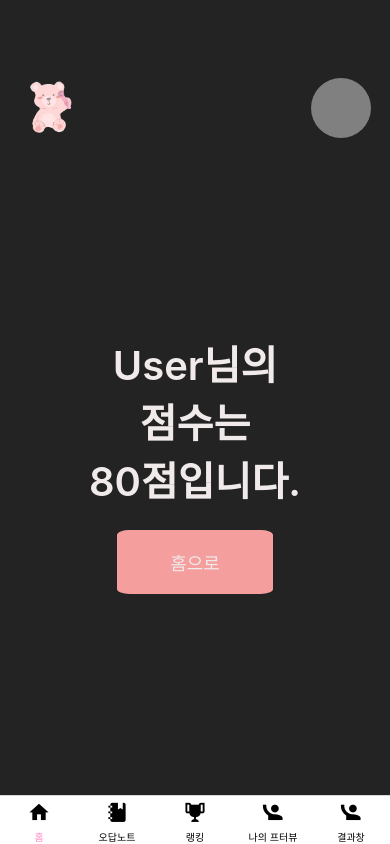
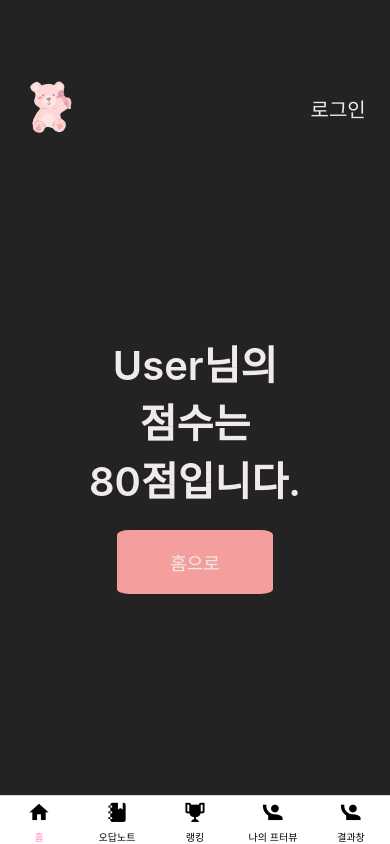
Before and after one commit to Exist95/Front-interview, a React Native app in the folder client/: screen /Result in a window 390 px wide. Built offline with nearby package versions, Linux system fonts and the light colour scheme.

Commit message:
[REFECTOR]: 헤더 수정

```diff
--- a/client/view/components/Common/Header/index.tsx
+++ b/client/view/components/Common/Header/index.tsx
@@ -1,24 +1,35 @@
 import { useNavigation } from "@react-navigation/native";
+import { useState } from "react";
 import { Pressable } from "react-native";
 import * as S from "./style";
 
 export const Header = () => {
+  const [isLogin, setIsLogin] = useState(false);
   const navigation = useNavigation<any>();
   return (
     <S.Container>
       <S.Logo
         source={require("../../../../assets/fterview_icon-removebg-preview.png")}
       />
+      {isLogin ? (
         <Pressable
           onPress={() => {
             navigation.navigate("MyPage");
           }}
         >
-        <S.Profile />
+          <S.Profile source={require("../../../../assets/User.png")} />
         </Pressable>
+      ) : (
+        <S.LoginBox>
+          <Pressable
+            onPress={() => {
+              navigation.navigate("Login");
+            }}
+          >
+            <S.LoginText>로그인</S.LoginText>
+          </Pressable>
+        </S.LoginBox>
+      )}
     </S.Container>
   );
 };
-
-//로그인 됐을 때, 안 됐을 때 프로필 사진 달라야 합니다.
-//사진 두 개 구해서, svg로 변환 필요.
--- a/client/view/components/Common/Header/style.ts
+++ b/client/view/components/Common/Header/style.ts
@@ -7,14 +7,26 @@ export const Container = styled.View`
   width: 100%;
 `;
 
-export const Profile = styled.View`
+export const Profile = styled.Image`
   width: 60px;
   height: 60px;
   border-radius: 30px;
-  background-color: gray;
 `;
 
 export const Logo = styled.Image`
   width: 60px;
   height: 60px;
+  border-radius: 30px;
 `;
+
+export const LoginBox = styled.TouchableOpacity`
+  width: 60px;
+  height: 60px;
+  font-weight: 600;
+  justify-content: center;
+`;
+
+export const LoginText = styled.Text`
+  font-size: 20px;
+  color: ${(props) => props.theme.textColor};
+`;
```
Lines whose indentation alone changed are shown as unchanged.
